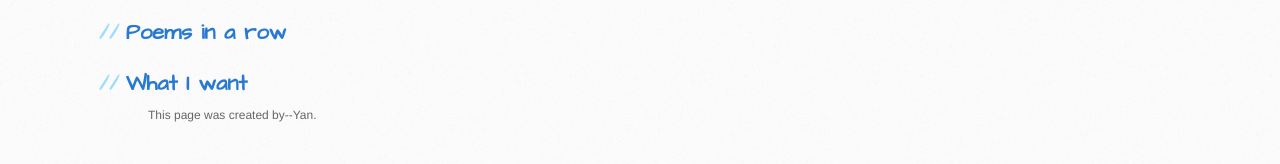
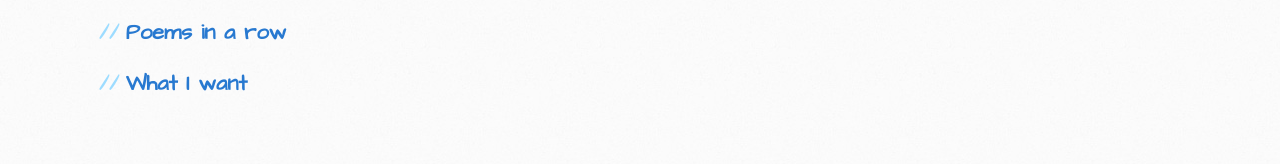
Before and after one commit to itcraftme/itcraftme, a Jekyll site: the page built from index.md, in a window 1280 px wide. Shown: the part 954-1118 px from the top of the page. Built offline with Jekyll 4.4.1, drawn with Linux system fonts in a browser that asks for light colours; our own code applies the rules of GitHub Pages for plain Markdown files; after the commit the page ends 1085 px from its top, so only the background shows below that.

Commit message:
Update default.html
remove the sidebar

```diff
--- a/_layouts/default.html
+++ b/_layouts/default.html
@@ -56,8 +56,8 @@
           {% endif %}
 
           <p>This page was generated by <a href="https://pages.github.com">GitHub Pages</a>.</p>
+          <p>This page was created by--Yan</a>.</p>
 -->
-          <p>This page was created by--Yan</a>.</
         </aside>
       </div>
     </div>
```
